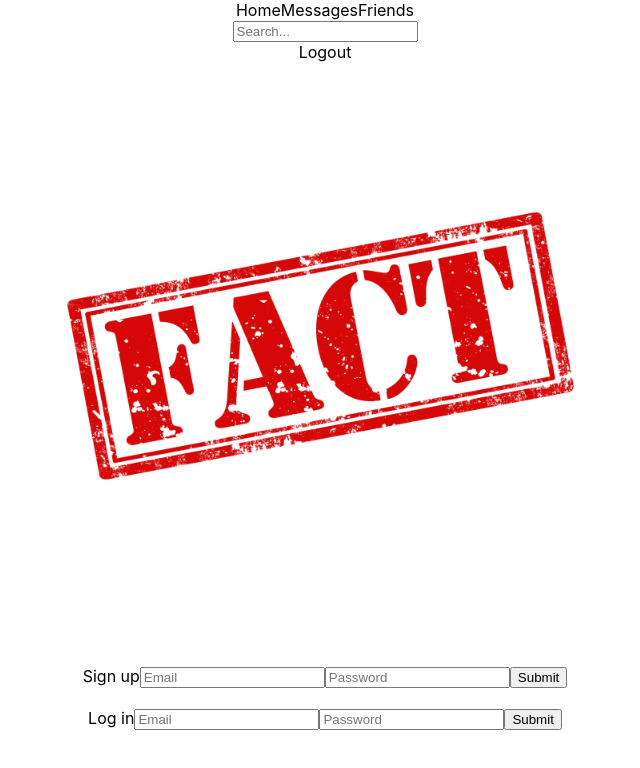
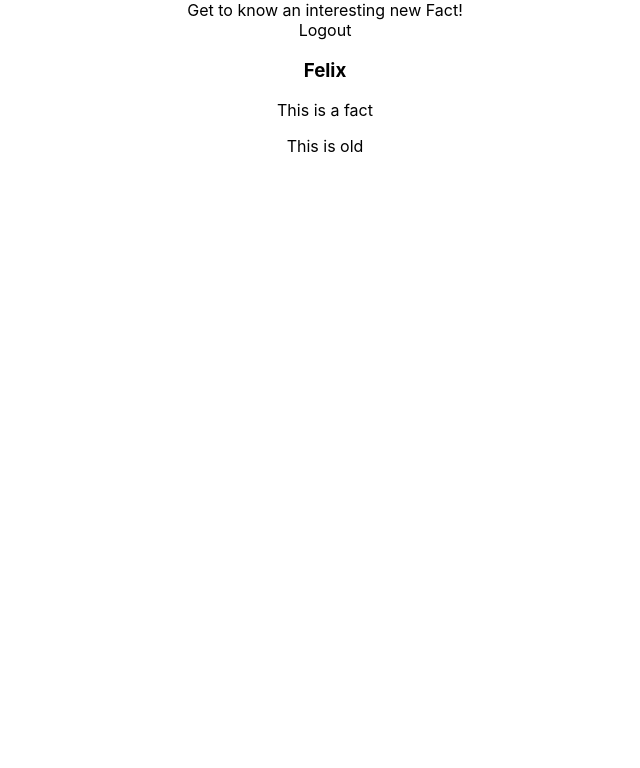
Before and after one commit to ObaldThePedro/FactPal-Front, a React (Create React App) app: page / in a window 1280 px wide. Shown: the top 768 px of the page, without its empty margins (315-955 px from the left). Built offline with nearby package versions, Linux system fonts and the light colour scheme; the HTML template or start-up script is replaced by a standard one.

Commit message:
fetching facts works

```diff
--- a/src/App.js
+++ b/src/App.js
@@ -9,51 +9,56 @@ import FactContainer from './containers/FactContainer';
 class App extends React.Component {
 
   state = {
-    user: undefined
+    user: undefined,
+    newFacts: [],
+    savedFacts: [{
+      username: "Felix",
+      text: "This is a fact"
+    }]
   }
 
   componentDidMount() {
-    API.validateUser()
-      .then(data => {
-        if (data.error) {
-          console.error(data.error)
-          // display some error
-          // this.props.history.push('/login')
-        } else {
-          this.setState({ user: data })
-          // this.props.history.push('/dashboard')
-        }
-      })
+    this.setState({ user: "Felix" })
   }
 
   signUp = user => {
-    debugger
     API.signUp(user)
       .then(user => this.setState({ user }))
   }
 
   logIn = user => {
-    debugger
     API.logIn(user)
       .then(user => this.setState({ user }))
   }
 
   logOut = () => {
-    API.clearToken()
+    // API.clearToken()
     this.setState({ user: undefined })
+  }
+
+  fetchFact = () => {
+    debugger
+    fetch("http://numbersapi.com/random/trivia?json").then(resp => resp.json()).then(newFact => this.setState({newFacts: [newFact]}))
+  }
+
+  saveFact = (fact) => {
+    fact.username = "Felix"
+    this.setState({savedFacts: [fact, ...this.state.savedFacts]})
+    this.setState({newFacts: []})
   }
 
   render() {
     return (
       <div className="App">
-        <Navbar/>
-        { this.state.user ? <FactContainer/> :
+        <Navbar user={this.state.user} logOut={this.logOut} fetchFact={this.fetchFact}/>
+        { this.state.user ?
+        <FactContainer newFacts={this.state.newFacts} savedFacts={this.state.savedFacts} newFact={this.fetchFact} saveFact={this.saveFact} /> :
         <div>
           <img
           src={require('./images/fact.jpg')}
           style={{width: 600, height: 600, position: 'relative', top: this.props.top, left: this.props.left}}
           />
-          <LoginPage user={this.state.user} signUp={this.signUp} logIn={this.logIn} logOut={this.logOut} />
+          <LoginPage user={this.state.user} signUp={this.signUp} logIn={this.logIn} />
         </div>
         }
       </div>
--- a/src/adapters/API.js
+++ b/src/adapters/API.js
@@ -8,7 +8,8 @@ const jsonify = res => {
     if (res.ok)
         return res.json()
     else
-        throw new Error(res.json())
+        // throw new Error(res.json())
+        console.log("hi")
 }
 const handleServerError = response => console.error(response)
 
--- a/src/components/Fact.js
+++ b/src/components/Fact.js
@@ -4,11 +4,17 @@ const Fact = (props) => {
 
     return (
         <>
-        <div class="ui raised very padded text container segment">
-            <h3 class="ui header" text-align="left" >This will be a fact</h3>
-            <p></p>
-            <p></p>
+        <div className="ui raised very padded text container segment">
+            <h3>{props.fact.username}</h3>
+            <p>{props.fact.text}</p>
+            {props.newFact ?
+            <div>
+                <button className="ui primary positive button" onClick={() => props.saveFact(props.fact)}> Everyone should know this! </button>
+                <button className="ui primary negative button" onClick={props.newFact}> Get me a different one :( </button>
+            </div>
+                 : "This is old"}
         </div>
+
         </>
     )
 }
--- a/src/components/Navbar.js
+++ b/src/components/Navbar.js
@@ -1,25 +1,22 @@
 import React from 'react'
 
-const Navbar = ({ user, signUp, logIn, logOut }) => {
+const Navbar = ({ user, signUp, logIn, logOut, fetchFact }) => {
     return (
-        <div class="ui secondary  menu">
-            <a class="item">
+        <div className="ui secondary  menu">
+            {/* <a className="item">
                 Home
-            </a>
-            <a class="item">
-                Messages
-            </a>
-            <a class="item active">
-                Friends
-            </a>
-            <div class="right menu">
-                <div class="item">
-                <div class="ui icon input">
+            </a> */}
+
+
+            {user ? <a className="item active" onClick={fetchFact}> Get to know an interesting new Fact! </a> : true}
+            <div className="right menu">
+                <div className="item">
+                {/* <div className="ui icon input">
                     <input type="text" placeholder="Search..."/>
-                    <i class="search link icon"></i>
-                </div>
+                    <i className="search link icon"></i>
+                </div> */}
             </div>
-                {!user ? <a class="ui item"> Logout </a> : true}
+                {user ? <a className="ui item" onClick={logOut}> Logout </a> : true}
             </div>
         </div>
 
--- a/src/containers/FactContainer.js
+++ b/src/containers/FactContainer.js
@@ -1,16 +1,13 @@
 import React from 'react'
-// import Fact from '../components/Fact';
+import Fact from '../components/Fact';
 
 class FactContainer extends React.Component {
 
     render(){
         return(
             <>
-                <div class="ui raised very padded text container segment">
-                    <h3 class="ui header" text-align="left" >This will be a fact</h3>
-                    <p></p>
-                    <p></p>
-                </div>
+                {this.props.newFacts.map(fact => <Fact key={fact} newFact={true} fact={fact} newFact={this.props.newFact} saveFact={this.props.saveFact}/>)}
+                {this.props.savedFacts.map(fact => <Fact key={fact} newFact={false} fact={fact}/>)}
             </>
         )
     }
```
